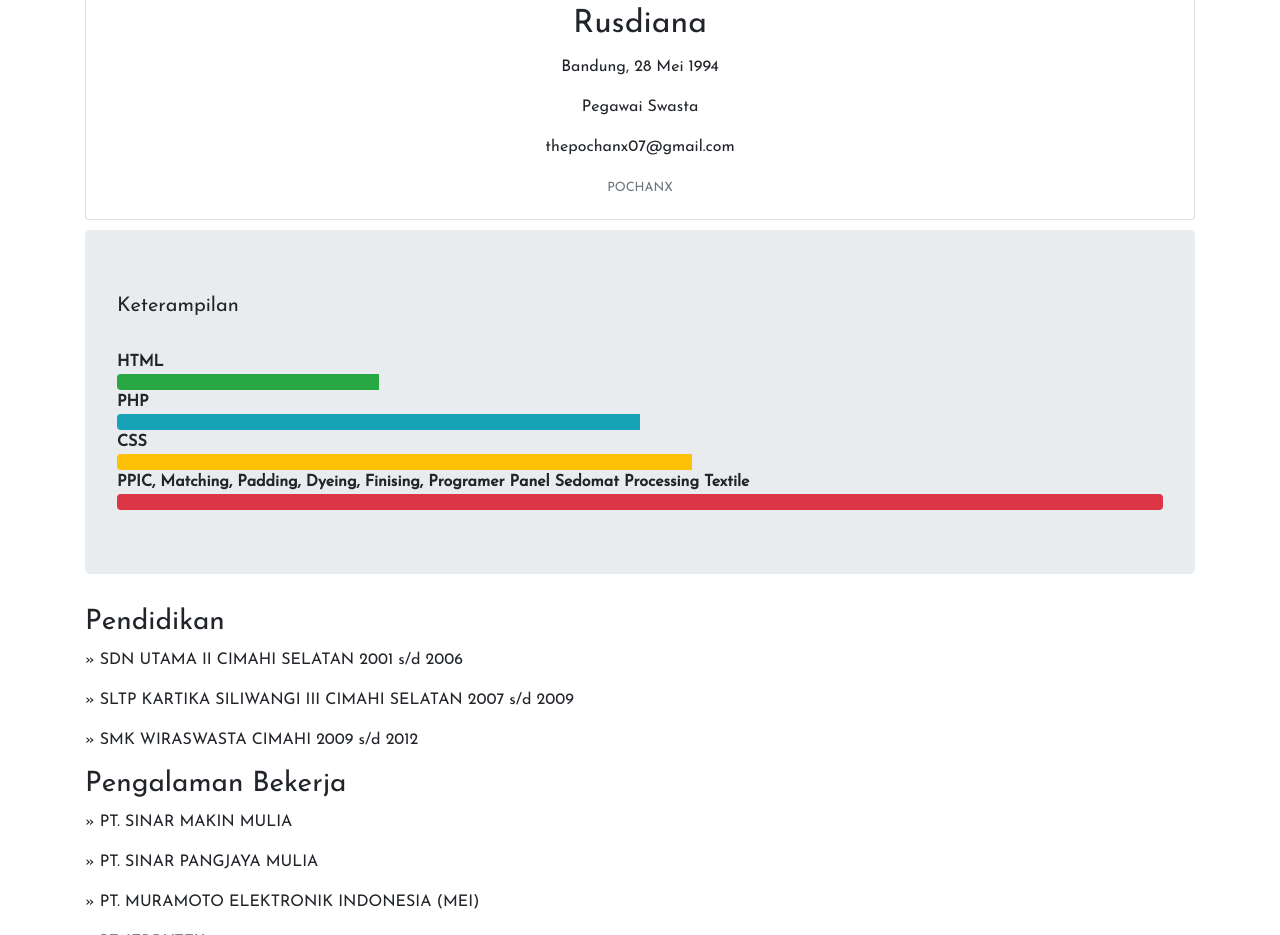
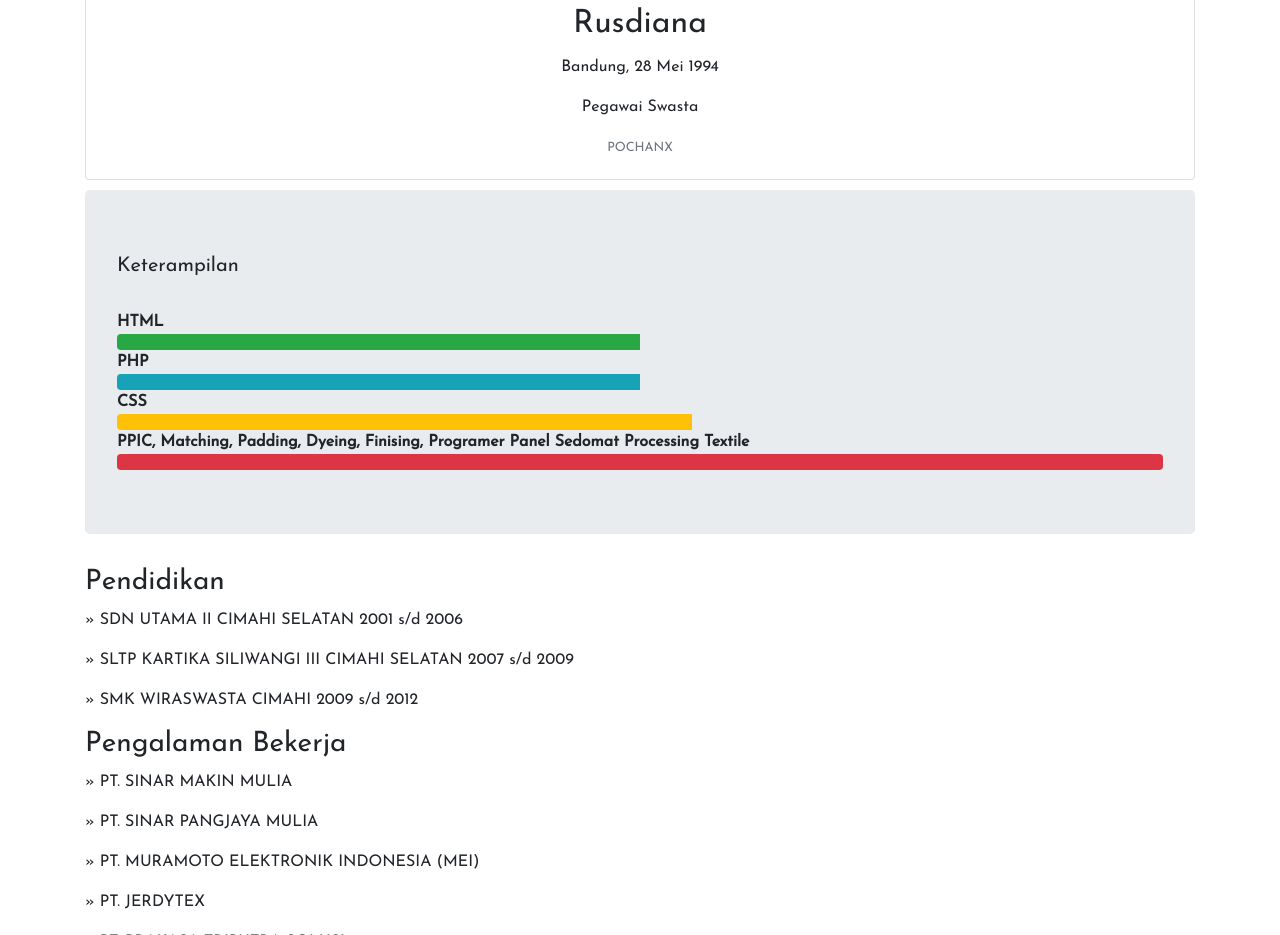
Before and after one commit to MRusdiana/MRusdiana.github.io, a plain HTML site: page index.html in a window 1280 px wide. Shown: the part 1920-2855 px from the top of the page. Drawn offline with nearby package versions, Linux system fonts and the light colour scheme.

Commit message:
Mengubah persen progres

```diff
--- a/index.html
+++ b/index.html
@@ -21,7 +21,6 @@
     	<h2 class="card-title">Rusdiana</h2>
     	<p class="card-text">Bandung, 28 Mei 1994</p>
     	<p class="card-text">Pegawai Swasta</p>
-        <p class="card-text">thepochanx07@gmail.com</p>
     	<p class="card-text"><small class="text-muted">POCHANX</small></p>
     	</div>
     </div>
@@ -30,7 +29,7 @@
     <h5>Keterampilan</h5> <br>
     <b>HTML</b>
     	<div class="progress">
-    	<div class="progress-bar bg-success" role="progressbar" style="width: 25%" aria-valuenow="25" aria-valuemin="0" aria-valuemax="100"></div>
+    	<div class="progress-bar bg-success" role="progressbar" style="width: 50%" aria-valuenow="50" aria-valuemin="0" aria-valuemax="100"></div>
     	</div>
     <b>PHP</b>
     	<div class="progress">
```
